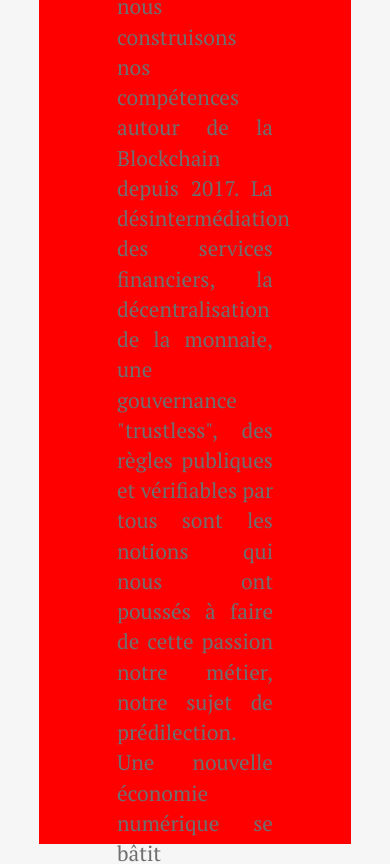
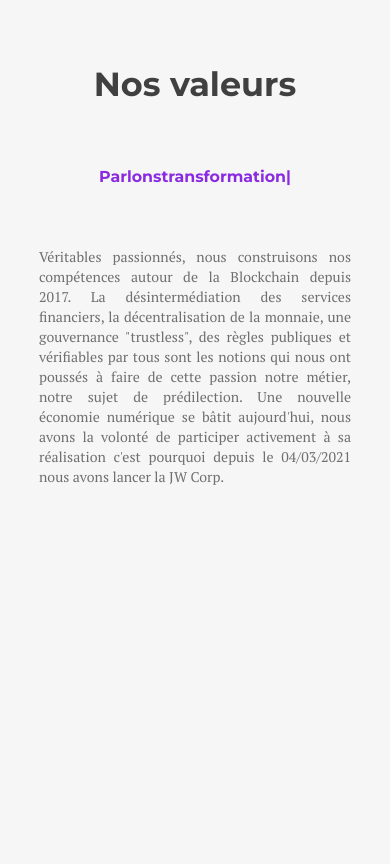
Before and after one commit to The-JW-Corp/JW-Corp-react, a React (Create React App) app: page / in a window 390 px wide. Shown: the top 864 px of the page. Built offline with nearby package versions, Linux system fonts and the light colour scheme.

Commit message:
responsive for 450 width

```diff
--- a/src/components/NosValeurs/NosValeurs.css
+++ b/src/components/NosValeurs/NosValeurs.css
@@ -5,6 +5,10 @@
     align-items: center;
     height: 80vh;
 }
+
+
+
+
 .nos-valeurs {
     display: flex;
     justify-content: center ;
@@ -13,6 +17,8 @@
     flex-direction: column;
     width: 80vw;
 }
+
+
 
 .nos-valeurs-title {
     display: flex;
@@ -37,14 +43,30 @@ h6 {
     justify-content: center;
 }
 
-@media (max-width:400px) {
+@media (max-width:450px) {
     .bloc-nos-valeurs {
         height: 100%;
+        }
+
+    .nos-valeurs {
+        font-size: 1.1em;
+        width: 80vh;
+    }
+    .nos-valeurs-title{
+        padding-bottom: 0%;
+        font-size: 1.9em;
     }
 
-    .nos-valeurs {
-        background-color: red;
-        font-size: 1.1em;
-        height: 100vh;
+    .bloc-typed-nos-valeurs{
+        font-size: 0.6em;
     }
+
+    .nos-valeurs-paragraphe p{
+        font-size: 0.8em!important;
+        padding: 0%!important;
+        padding-top: 20%!important;
+        line-height: 20px !important;
+        width: 80vw!important;
+    }
+
 }
--- a/src/components/NosValeurs/NosValeurs.js
+++ b/src/components/NosValeurs/NosValeurs.js
@@ -32,6 +32,9 @@ function NosValeurs() {
             </span>
           </h6>
         </div>
+
+        <div className="nos-valeurs-paragraphe">
+
         <GreyParagraph
         >
           Véritables passionnés, nous construisons nos compétences autour de la
@@ -44,6 +47,7 @@ function NosValeurs() {
           pourquoi depuis le <strong>04/03/2021</strong> nous avons lancer la JW
           Corp.
         </GreyParagraph>
+          </div>
       </div>
     </section>
   );
```
